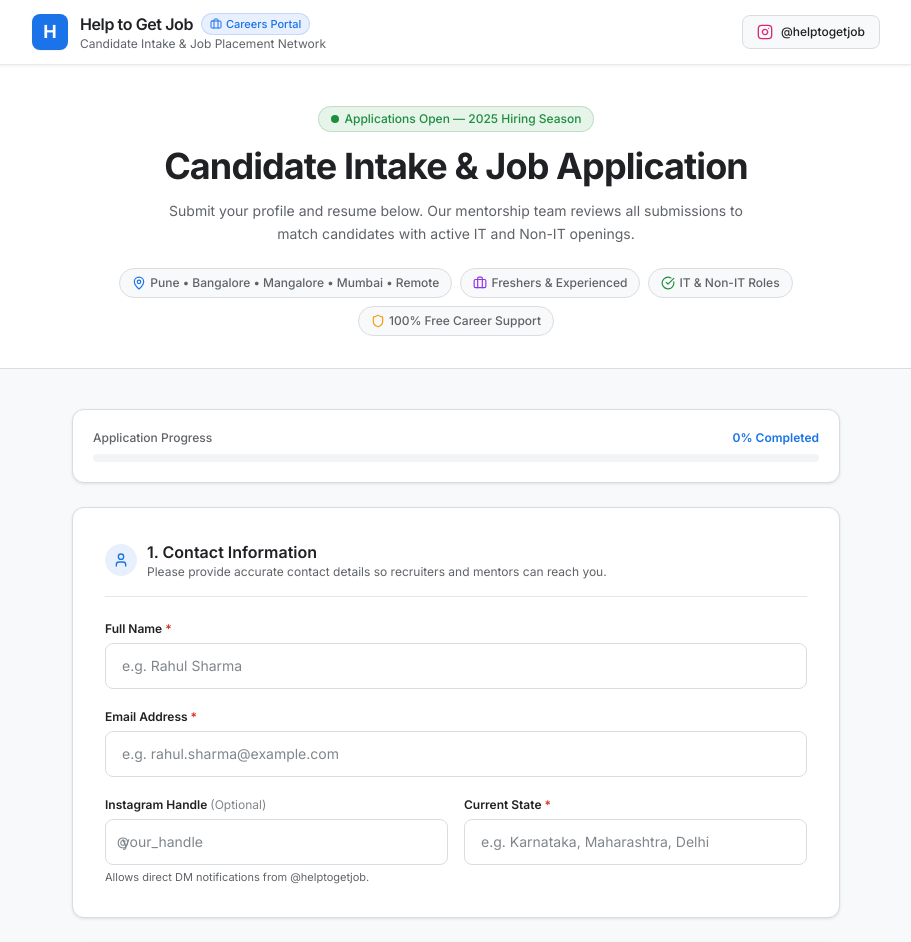
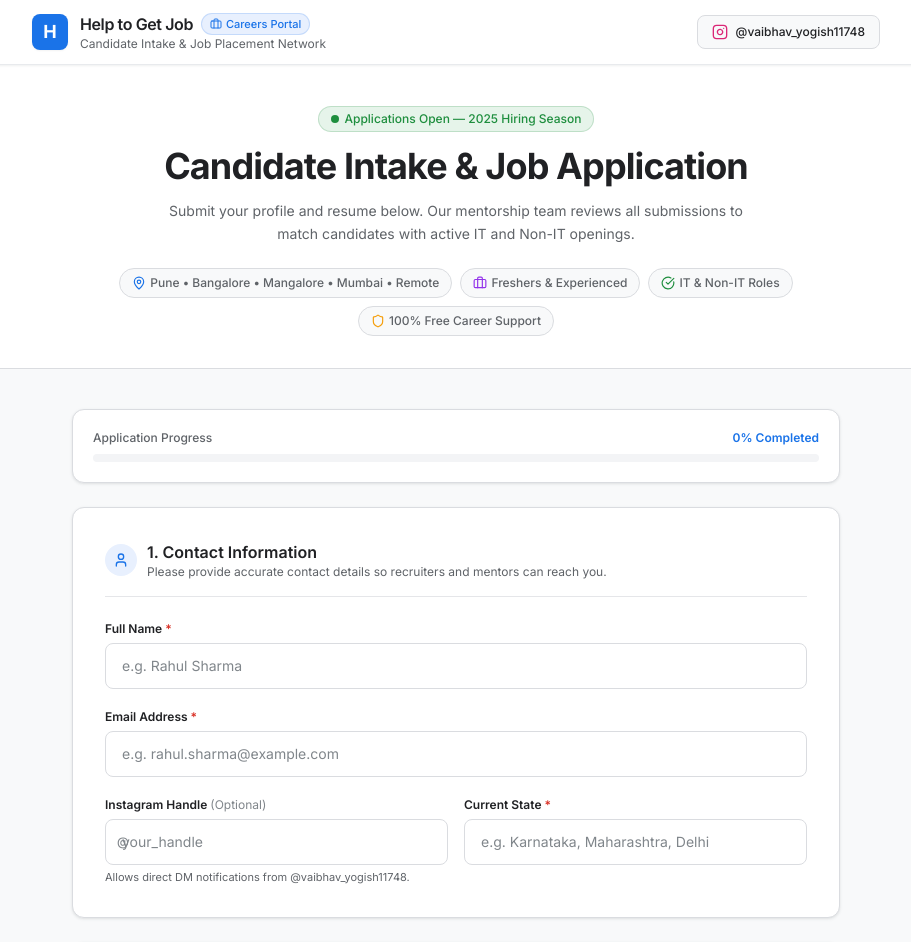
Before and after one commit to helptogetjob123-dotcom/candidateinfo, a React (Vite) app: page / in a window 1280 px wide. Shown: the top 942 px of the page, without its empty margins (184-1095 px from the left). Built offline with nearby package versions, Linux system fonts and the light colour scheme.

Commit message:
feat: update Instagram link and handle to @vaibhav_yogish11748

```diff
--- a/src/App.tsx
+++ b/src/App.tsx
@@ -87,7 +87,7 @@ export const App: React.FC = () => {
                 Join 10,000+ Job Seekers on Instagram
               </h3>
               <p className="text-xs text-google-text-secondary max-w-md leading-relaxed">
-                Follow <strong className="text-google-text-primary">@helptogetjob</strong> for daily walk-in alerts, ATS resume templates, and direct recruiter Q&As.
+                Follow <strong className="text-google-text-primary">{FORM_CONFIG.brand.instagramHandle}</strong> for daily walk-in alerts, ATS resume templates, and direct recruiter Q&As.
               </p>
             </div>
 
@@ -97,7 +97,7 @@ export const App: React.FC = () => {
               rel="noopener noreferrer"
               className="btn-google-primary text-xs sm:text-sm px-5 py-2.5 flex items-center gap-2 shrink-0"
             >
-              <span>Follow @helptogetjob</span>
+              <span>Follow {FORM_CONFIG.brand.instagramHandle}</span>
               <ArrowRight className="w-4 h-4" />
             </a>
           </div>
--- a/src/components/ApplicationForm.tsx
+++ b/src/components/ApplicationForm.tsx
@@ -425,7 +425,7 @@ export const ApplicationForm: React.FC<ApplicationFormProps> = ({ onSubmitSucces
                   />
                 </div>
                 <p className="text-[11px] text-google-text-secondary mt-1">
-                  Allows direct DM notifications from @helptogetjob.
+                  Allows direct DM notifications from {FORM_CONFIG.brand.instagramHandle}.
                 </p>
               </div>
 
--- a/src/config/formConfig.ts
+++ b/src/config/formConfig.ts
@@ -10,8 +10,8 @@ export const FORM_CONFIG = {
     name: 'Help to Get Job',
     title: 'helptogetjob',
     tagline: 'Candidate Intake & Career Guidance',
-    instagramUrl: 'https://instagram.com/helptogetjob',
-    instagramHandle: '@helptogetjob',
+    instagramUrl: 'https://www.instagram.com/vaibhav_yogish11748/',
+    instagramHandle: '@vaibhav_yogish11748',
   },
 
   googleForm: {
```
Also changed, not shown: 1 other file (tests, documents, lock files or other folders).
